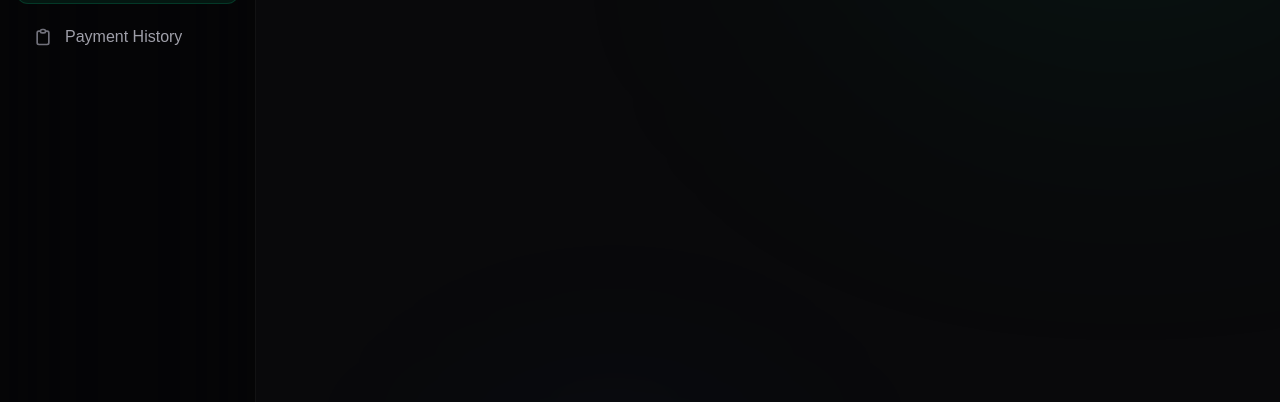
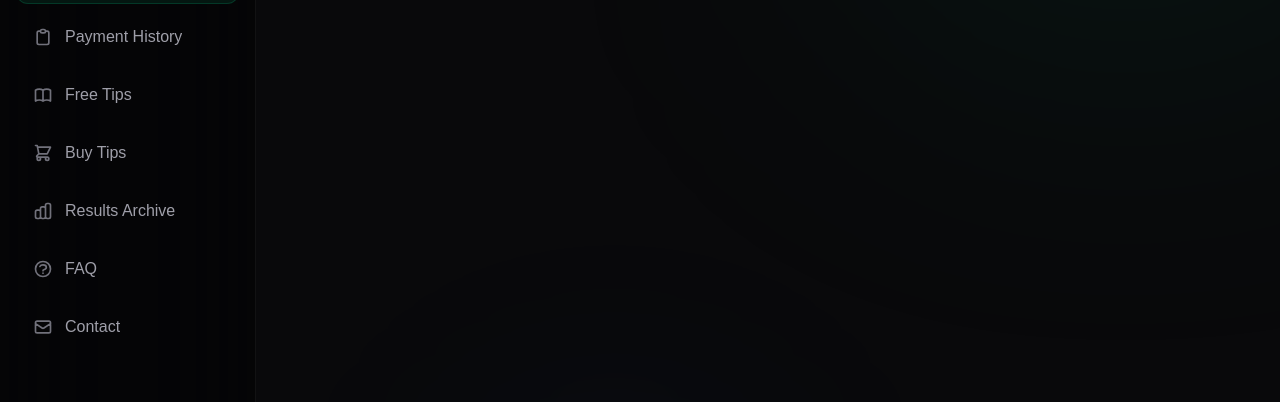
Before and after one commit to Kiruivenus/bettingtips, a Next.js app in the folder frontend/: page /dashboard/plans in a window 1280 px wide. Shown: the part 216-618 px from the top of the page. Built offline with nearby package versions, Linux system fonts and the light colour scheme; no server answers; sample sign-in values are in the browser's storage.

Commit message:
dash fix

```diff
--- a/frontend/src/app/dashboard/layout.tsx
+++ b/frontend/src/app/dashboard/layout.tsx
@@ -35,6 +35,11 @@ export default function DashboardLayout({ children }: { children: React.ReactNod
     { name: 'Tips Feed', path: '/dashboard', icon: 'M13 10V3L4 14h7v7l9-11h-7z' },
     { name: 'Subscription Plans', path: '/dashboard/plans', icon: 'M3 10h18M7 15h1m4 0h1m-7 4h12a3 3 0 003-3V8a3 3 0 00-3-3H6a3 3 0 00-3 3v8a3 3 0 003 3z' },
     { name: 'Payment History', path: '/dashboard/payments', icon: 'M9 5H7a2 2 0 00-2 2v12a2 2 0 002 2h10a2 2 0 002-2V7a2 2 0 00-2-2h-2M9 5a2 2 0 002 2h2a2 2 0 002-2M9 5a2 2 0 012-2h2a2 2 0 012 2' },
+    { name: 'Free Tips', path: '/free-tips', icon: 'M12 6.253v13m0-13C10.832 5.477 9.246 5 7.5 5S4.168 5.477 3 6.253v13C4.168 18.477 5.754 18 7.5 18s3.332.477 4.5 1.253m0-13C13.168 5.477 14.754 5 16.5 5c1.747 0 3.332.477 4.5 1.253v13C19.832 18.477 18.247 18 16.5 18c-1.746 0-3.332.477-4.5 1.253' },
+    { name: 'Buy Tips', path: '/buy-tips', icon: 'M3 3h2l.4 2M7 13h10l4-8H5.4M7 13L5.4 5M7 13l-2.293 2.293c-.63.63-.184 1.707.707 1.707H17m0 0a2 2 0 100 4 2 2 0 000-4zm-8 2a2 2 0 11-4 0 2 2 0 014 0z' },
+    { name: 'Results Archive', path: '/results', icon: 'M9 19v-6a2 2 0 00-2-2H5a2 2 0 00-2 2v6a2 2 0 002 2h2a2 2 0 002-2zm0 0V9a2 2 0 012-2h2a2 2 0 012 2v10m-6 0a2 2 0 002 2h2a2 2 0 002-2m0 0V5a2 2 0 012-2h2a2 2 0 012 2v14a2 2 0 01-2 2h-2a2 2 0 01-2-2z' },
+    { name: 'FAQ', path: '/#faq', icon: 'M8.228 9c.549-1.165 2.03-2 3.772-2 2.21 0 4 1.343 4 3 0 1.4-1.278 2.575-3.006 2.907-.542.104-.994.54-.994 1.093m0 3h.01M21 12a9 9 0 11-18 0 9 9 0 0118 0z' },
+    { name: 'Contact', path: '/#contact', icon: 'M3 8l7.89 5.26a2 2 0 002.22 0L21 8M5 19h14a2 2 0 002-2V7a2 2 0 00-2-2H5a2 2 0 00-2 2v10a2 2 0 002 2z' },
   ];
 
   return (
```
